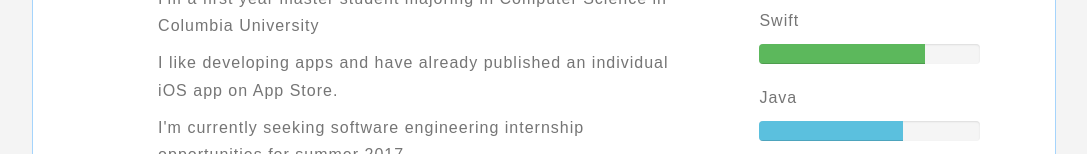
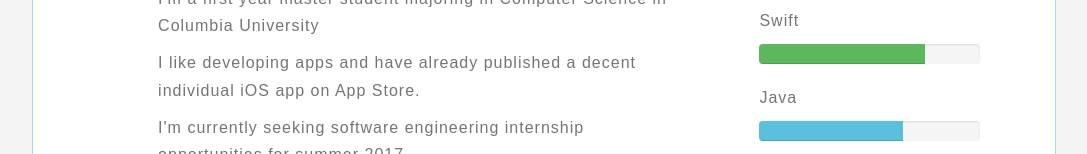
Before and after one commit to huanyan-hny/CV, a plain HTML site: page index.html in a window 1280 px wide. Shown: the part 433-587 px from the top of the page, without its empty margins (96-1183 px from the left). Drawn offline with nearby package versions, Linux system fonts and the light colour scheme; a web font is replaced by a local one.

Commit message:
Update index.html

```diff
--- a/index.html
+++ b/index.html
@@ -139,7 +139,7 @@
                         <div class="col-sm-11">
                             <h3>Personal statement </h3>
                             <p>I'm a first year master student majoring in Computer Science in Columbia University</p>
-                            <p>I like developing apps and have already published an individual iOS app on App Store.</p>
+                            <p>I like developing apps and have already published a decent individual iOS app on App Store.</p>
                             <p>I'm currently seeking software engineering internship opportunities for summer 2017</p>
                         </div><!--info end-->
                     </div><!--Statement end-->
```
